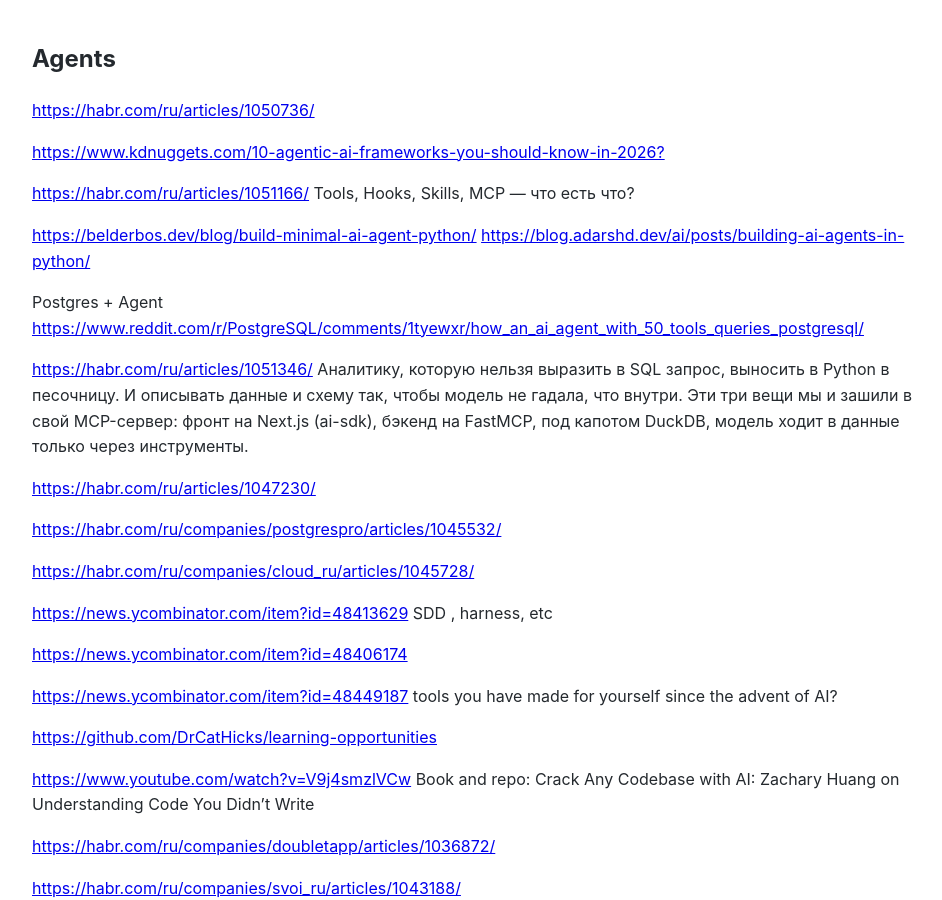
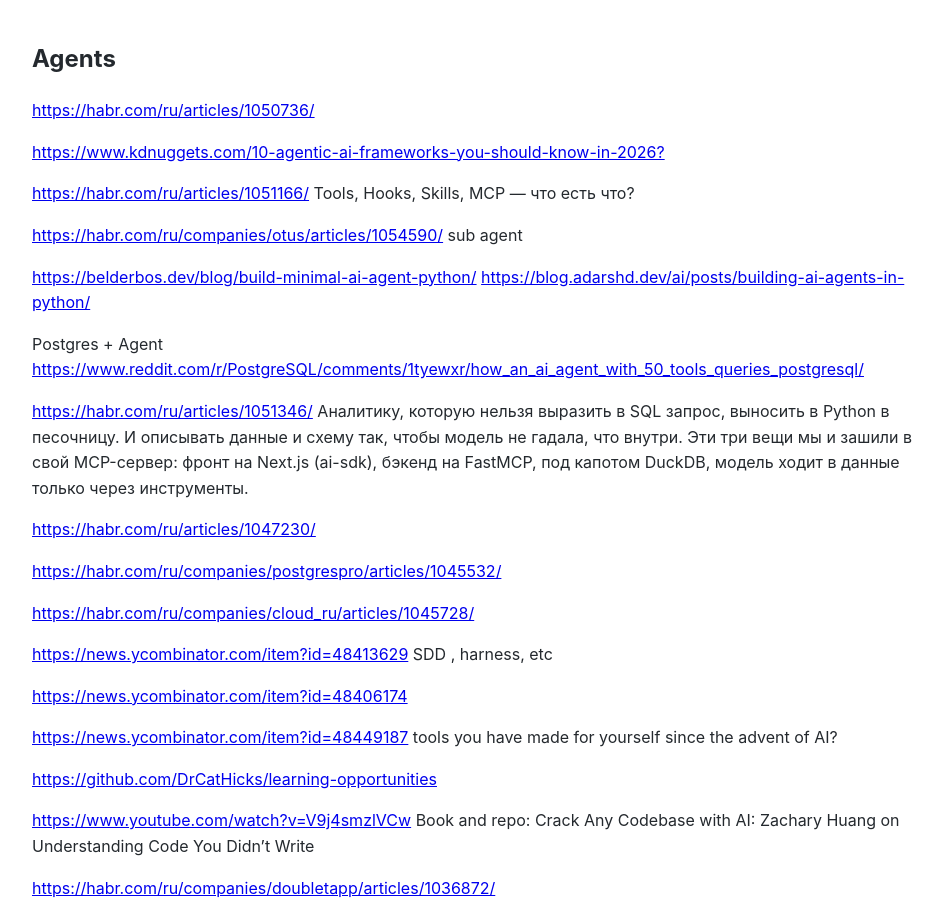
Before and after one commit to Michael-Lubinsky/michael-lubinsky.github.com, a Jekyll site: the page built from ml/agent.md, in a window 1280 px wide and 900 px high. Shown: the whole window, without its empty margins (158-1100 px from the left). Built offline with Jekyll 4.4.1, drawn with Linux system fonts in a browser that asks for light colours; our own code applies the rules of GitHub Pages for plain Markdown files.

Commit message:
Update agent.md

```diff
--- a/ml/agent.md
+++ b/ml/agent.md
@@ -5,6 +5,8 @@
 <https://www.kdnuggets.com/10-agentic-ai-frameworks-you-should-know-in-2026?>
 
 <https://habr.com/ru/articles/1051166/> Tools, Hooks, Skills, MCP — что есть что?
+
+<https://habr.com/ru/companies/otus/articles/1054590/> sub agent
 
 <https://belderbos.dev/blog/build-minimal-ai-agent-python/>
 <https://blog.adarshd.dev/ai/posts/building-ai-agents-in-python/>
```
